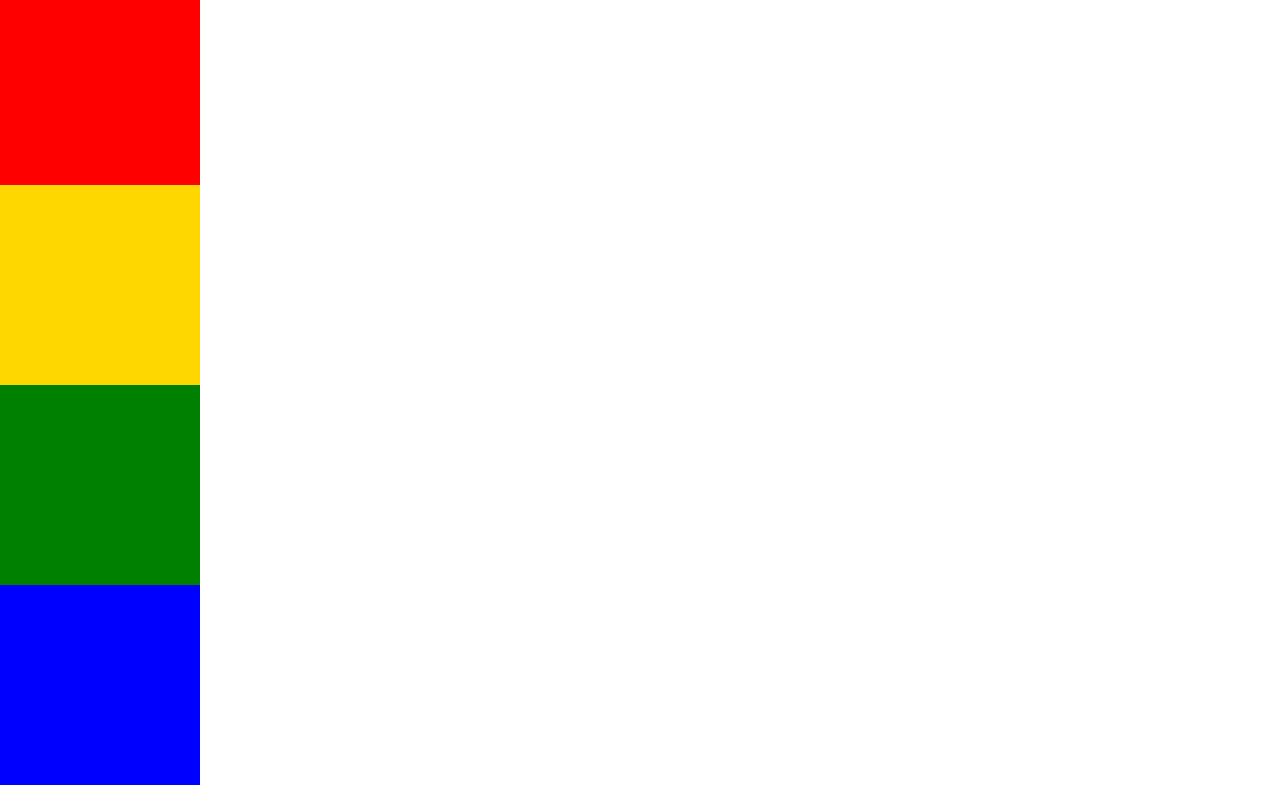
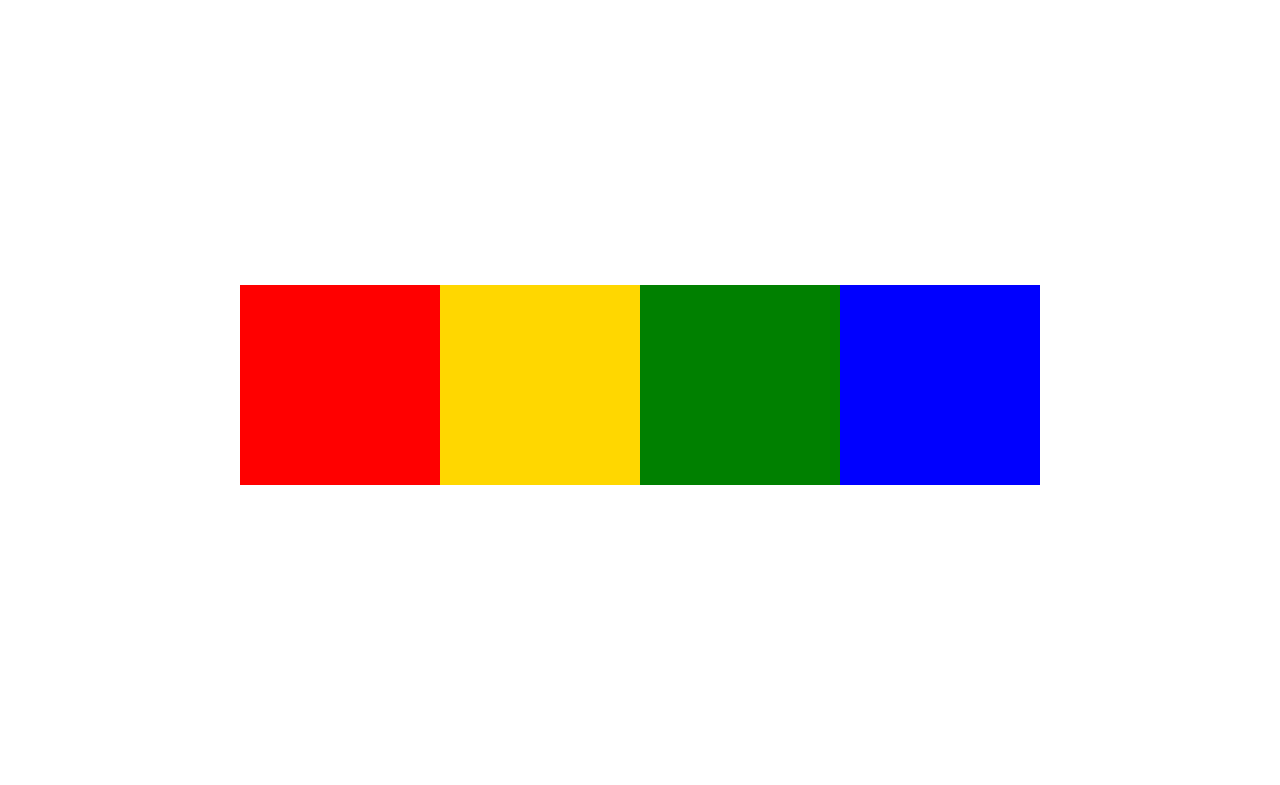
Before and after one commit to SACHITH31/web_dev, a plain HTML site: page frontend/02_css/04_flex/index.html in a window 1280 px wide. Shown: the part 62-847 px from the top of the page. Drawn offline with Linux system fonts and the light colour scheme.

Commit message:
keeps the parent div to center using ai and jc

```diff
--- a/frontend/02_css/04_flex/style.css
+++ b/frontend/02_css/04_flex/style.css
@@ -33,3 +33,10 @@ h1 {
 #child4 {
     background-color: blue;
 }
+
+.parent {
+    height: 100%;
+    display: flex;
+    align-items: center;
+    justify-content: center;
+}
```
